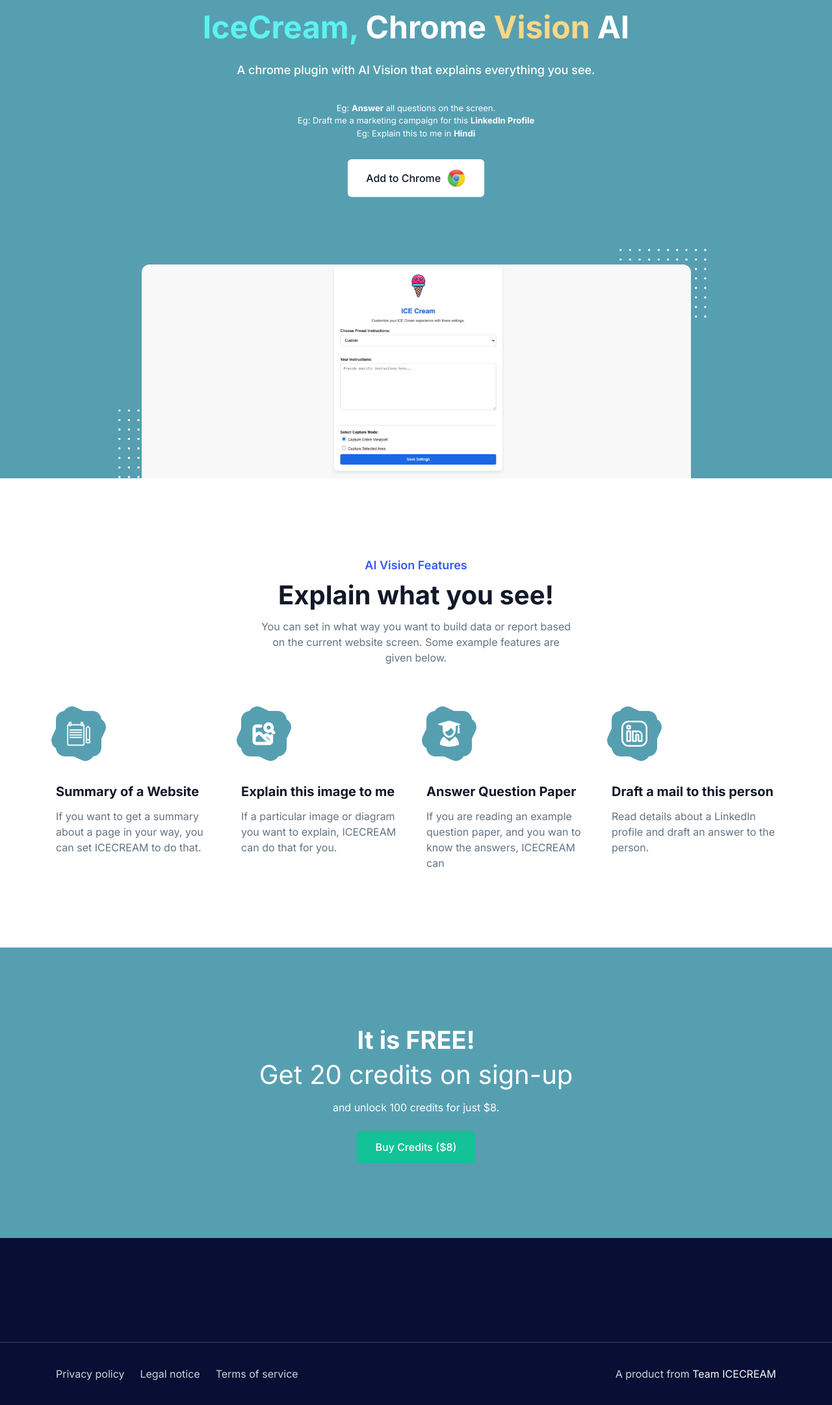
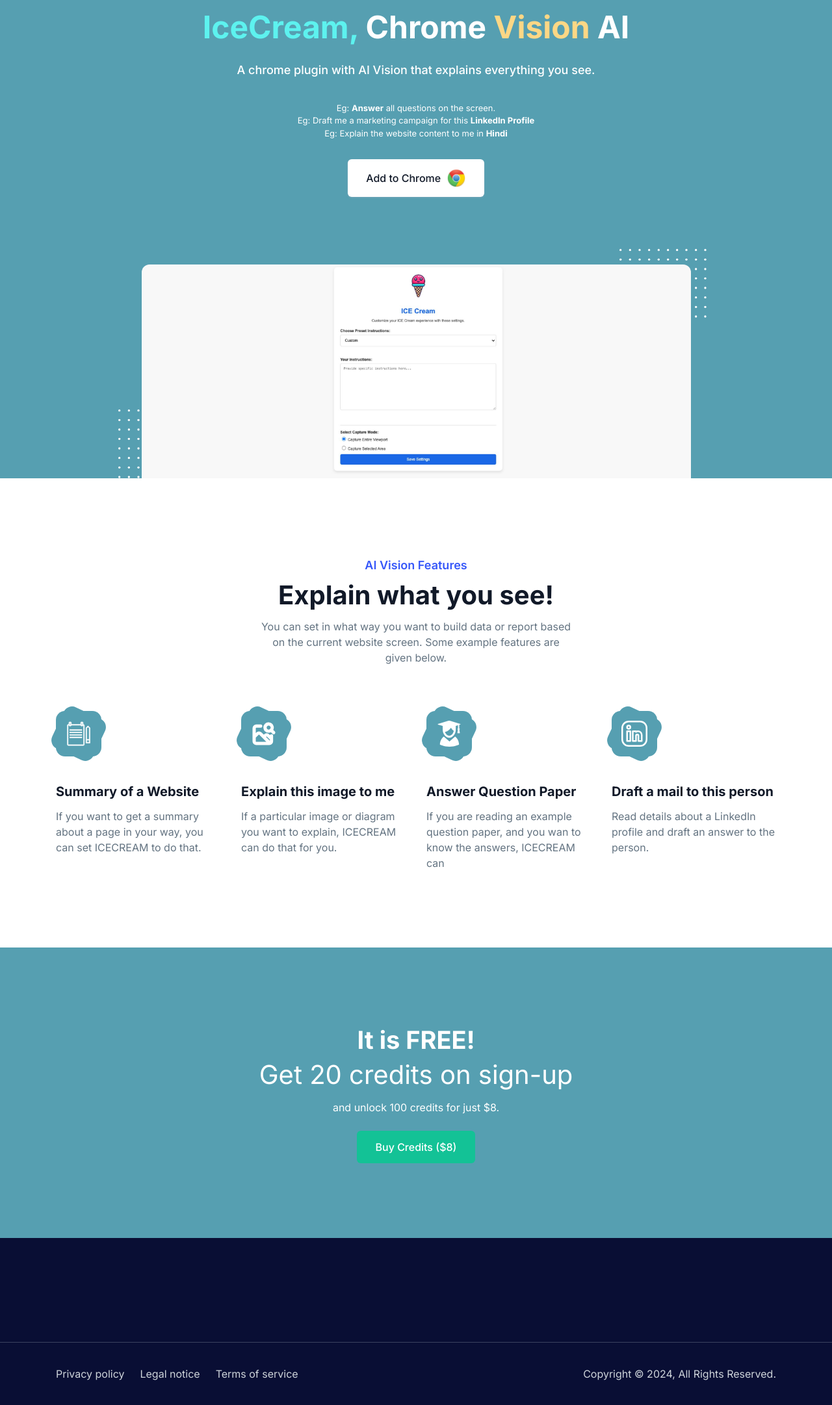
Before and after one commit to sajithamma/icecream, a Flask app: page / in a window 1280 px wide. Shown: the part 147-2309 px from the top of the page at 65% size. Run offline with Flask 3, Linux system fonts and the light colour scheme.

Commit message:
copy amendments

```diff
--- a/server/templates/index.html
+++ b/server/templates/index.html
@@ -154,7 +154,7 @@
                             <br /> <span>Eg: Draft me a marketing campaign for this
                                 <strong>LinkedIn Profile</strong></span>
 
-                            <br /> <span>Eg: Explain this to me in
+                            <br /> <span>Eg: Explain the website content to me in
                                 <strong>Hindi</strong></span>
 
                         </div>
@@ -634,7 +634,7 @@
                             <p class="mx-auto mb-6 max-w-[515px] text-base leading-[1.5] text-white">
                                 and unlock 100 credits for just $8.
                             </p>
-                            <a href="javascript:void(0)"
+                            <a href="/buy-credits"
                                 class="inline-block rounded-md border border-transparent bg-secondary px-7 py-3 text-base font-medium text-white transition hover:bg-[#0BB489]">
                                 Buy Credits ($8)
                             </a>
@@ -738,19 +738,19 @@
                                 </a>
                             </li>
                             <li>
-                                <a href="javascript:void(0)"
+                                <a href="https://rhinestone-naranja-bf4.notion.site/Privacy-Policy-14816a185b9e80b58318ecc3f3b267dc"
                                     class="mb-3 inline-block text-base text-gray-7 hover:text-primary">
                                     Privacy policy
                                 </a>
                             </li>
                             <li>
-                                <a href="javascript:void(0)"
+                                <a href="https://rhinestone-naranja-bf4.notion.site/Terms-Condition-14816a185b9e80f2a04de857c8bdff82"
                                     class="mb-3 inline-block text-base text-gray-7 hover:text-primary">
                                     Terms of Service
                                 </a>
                             </li>
                             <li>
-                                <a href="javascript:void(0)"
+                                <a href="https://rhinestone-naranja-bf4.notion.site/Refund-Policy-14816a185b9e80a99da4c0ccf83d2ad2"
                                     class="mb-3 inline-block text-base text-gray-7 hover:text-primary">
                                     Refund policy
                                 </a>
@@ -841,10 +841,8 @@
                     <div class="w-full px-4 md:w-1/3 lg:w-1/2">
                         <div class="my-1 flex justify-center md:justify-end">
                             <p class="text-base text-gray-7">
-                                A product from
-                                <a href="https://icecream.vision" class="text-gray-1 hover:underline">
-                                    Team ICECREAM
-                                </a>
+                                Copyright &copy; 2024, All Rights Reserved.
+
                             </p>
                         </div>
                     </div>
```
